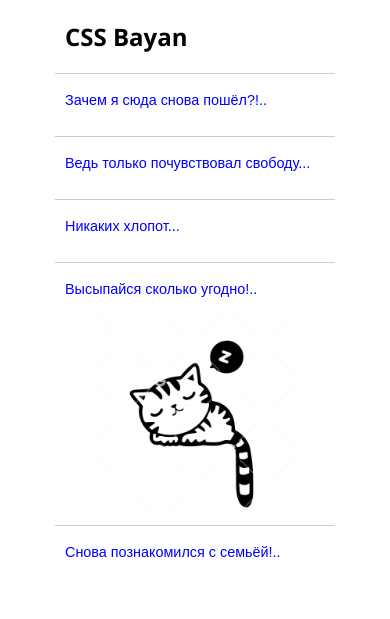
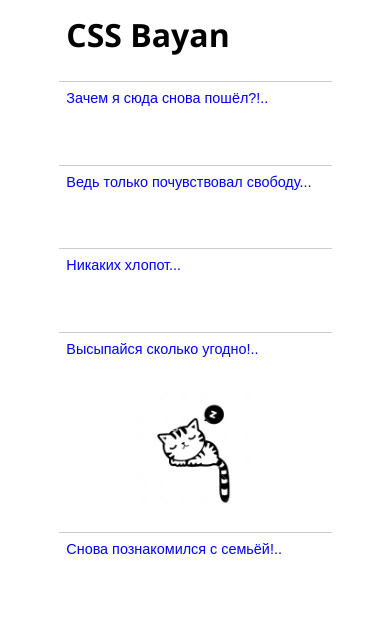
Before and after one commit to izmailowAlex/cssBayan, a plain HTML site: page cssBayan/index.html in a window 390 px wide. Drawn offline with Linux system fonts and the light colour scheme.

Commit message:
refactor: change css rules to flexible dimensions

```diff
--- a/cssBayan/style.css
+++ b/cssBayan/style.css
@@ -6,29 +6,27 @@
 
 body {
   font-family: "Segoe UI", Tahoma, Geneva, Verdana, sans-serif;
-  font-size: 16px;
 }
 
 .bayan {
-  margin: 30px auto;
-  max-width: 700px;
-  width: 700px;
+  margin: 5vh auto;
+  max-width: 70vw;
+  width: 70vw;
   display: flex;
   flex-direction: column;
 }
 
 .bayan__title {
-  padding: 0 20px;
-  font-size: 34px;
-  margin-bottom: 20px;
-  padding-bottom: 10px;
+  padding: 0 3vw;
+  font-size: 3rem;
+  margin-bottom: 5vh;
+  padding-bottom: 3vh;
 }
 
 .bayan__item {
   display: flex;
   flex-direction: column;
   cursor: pointer;
-  padding-top: 10px;
   border-top: 1px solid #ccc;
 }
 
@@ -45,15 +43,15 @@ body {
 }
 
 .item-header {
-  font: 1.4em sans-serif;
-  padding: 10px 20px;
+  font: 2em sans-serif;
+  padding: 2vh 3vw;
   display: flex;
   justify-content: space-between;
   align-items: center;
 }
 
 .item__title {
-  line-height: 32px;
+  line-height: 3rem;
   color: #0000ff;
 }
 
@@ -62,15 +60,14 @@ body {
 }
 
 .item__btn {
-  width: 32px;
-  height: 32px;
+  width: 3em;
+  height: 3em;
   background-image: url(./images/accordion.png);
+  background-position: center;
+  background-repeat: no-repeat;
+  background-size: contain;
   transition: all 0.5s ease-in-out;
   display: none;
-}
-
-.item__btn img {
-  width: 20px;
 }
 
 .bayan:hover .item__btn {
@@ -83,7 +80,7 @@ body {
 
 .bayan-contain {
   display: flex;
-  padding: 20px;
+  padding: 3vh;
 }
 
 .bayan__image {
@@ -93,11 +90,11 @@ body {
 }
 
 .bayan__item:hover .bayan__image {
-  width: 300px;
+  width: 30vw;
 }
 
 .active .bayan__image {
-  width: 300px;
+  width: 30vw;
 }
 
 .active .item__btn {
@@ -107,32 +104,26 @@ body {
 @media (max-width: 768px) {
 
   .bayan {
-    margin: 20px auto;
-    max-width: 450px;
-    width: 280px;
+    margin: 1.5vh auto;
   }
 
   .bayan__title {
-    padding: 0 10px;
-    font-size: 24px;
-    margin-bottom: 10px;
-    padding-bottom: 10px;
+    padding: 0 2vw;
+    font-size: 2em;
+    margin-bottom: 3vh;
   }
 
   .item-header {
-    padding: 0px 10px;
+    padding: 0px 2vw;
     font: 0.9em sans-serif;
   }
 
-  .bayan__item:hover .bayan__image {
-    width: 200px;
+  .item__title {
+    line-height: 2rem;
   }
 
-  .bayan-contain {
-    padding: 10px;
-  }
-
-  .active .bayan__image {
-    width: 200px;
+  .item__btn {
+    width: 2em;
+    height: 2em;
   }
 }
```
Also changed, not shown: cssBayan/images/accordion.png.
